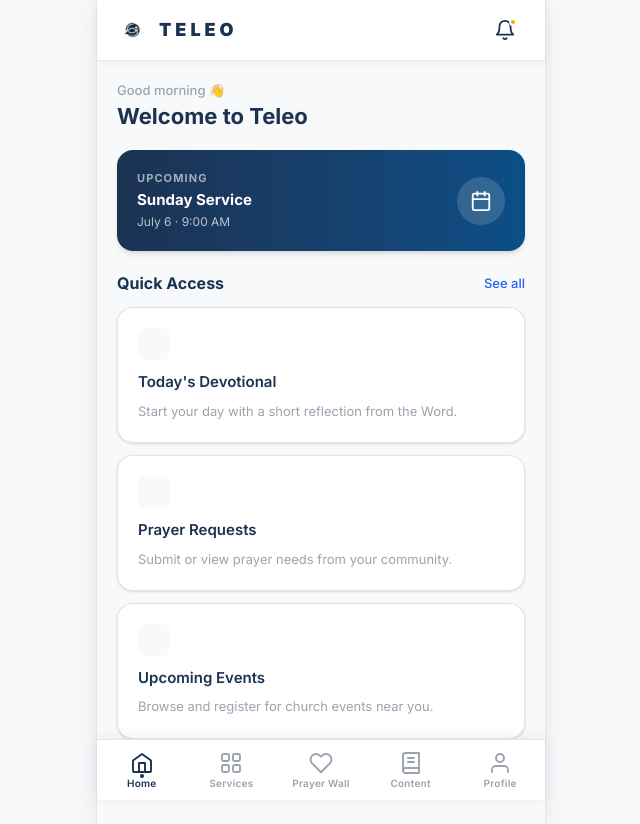
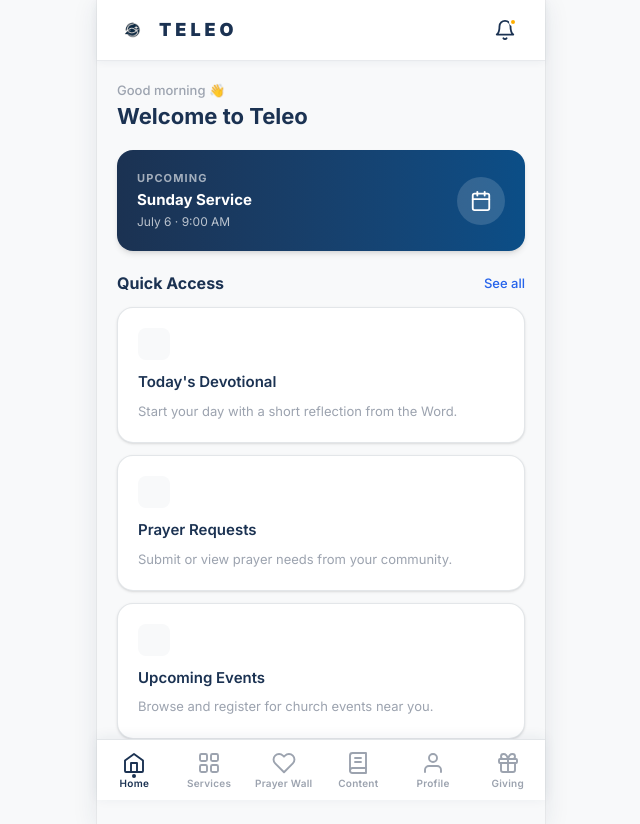
Before and after one commit to Alphaexplora-Church/teleo-website, a React (Vite) app: page /dashboard in a window 1280 px wide. Shown: the whole page, without its empty margins (319-959 px from the left). Built offline with nearby package versions, Linux system fonts and the light colour scheme.

Commit message:
Add Giving feature tab
Add a new Giving tab to the navigation system. Includes a GivingView component with placeholder content, a custom GivingIcon for the bottom navigation bar, and updates to the navigation type definitions and configuration to register the new tab.

```diff
--- /dev/null
+++ b/src/features/giving/views/GivingView.tsx
@@ -0,0 +1,12 @@
+import React from 'react';
+
+const GivingView: React.FC = () => {
+  return (
+    <div className="p-5 flex flex-col items-center justify-center min-h-[50vh] text-center">
+      <h1 className="text-2xl font-bold text-navy mb-2">Giving</h1>
+      <p className="text-gray-500">The giving feature is coming soon.</p>
+    </div>
+  );
+};
+
+export default GivingView;
--- a/src/features/shell/views/AppShell.tsx
+++ b/src/features/shell/views/AppShell.tsx
@@ -15,6 +15,7 @@
 import PrayerWallView from '../../prayer-wall/views/PrayerWallView';
 import ContentView from '../../content/views/ContentView';
 import ProfileView from '../../profile/views/ProfileView';
+import GivingView from '../../giving/views/GivingView';
 
 // ── Tab page registry ─────────────────────────────────────────
 const TAB_PAGES: Record<DashboardTab, React.FC> = {
@@ -23,6 +24,7 @@
   'prayer-wall': PrayerWallView,
   'content': ContentView,
   'profile': ProfileView,
+  'giving': GivingView,
 };
 
 // ── Notification bell icon ────────────────────────────────────
--- a/src/shared/components/BottomNavBar.tsx
+++ b/src/shared/components/BottomNavBar.tsx
@@ -50,12 +50,23 @@
   </svg>
 );
 
+const GivingIcon: React.FC<{ active: boolean }> = ({ active }) => (
+  <svg width="24" height="24" viewBox="0 0 24 24" fill="none" aria-hidden="true"
+    stroke={active ? '#1B3252' : '#9ca3af'} strokeWidth="1.9" strokeLinecap="round" strokeLinejoin="round">
+    <rect x="3" y="8" width="18" height="4" rx="1" />
+    <path d="M12 8v13" />
+    <path d="M19 12v7a2 2 0 0 1-2 2H7a2 2 0 0 1-2-2v-7" />
+    <path d="M7.5 8a2.5 2.5 0 0 1 0-5A4.8 8 0 0 1 12 8a4.8 8 0 0 1 4.5-5 2.5 2.5 0 0 1 0 5" />
+  </svg>
+);
+
 const ICON_MAP: Record<DashboardTab, React.FC<{ active: boolean }>> = {
   'home': HomeIcon,
   'services': ServicesIcon,
   'prayer-wall': PrayerWallIcon,
   'content': ContentIcon,
   'profile': ProfileIcon,
+  'giving': GivingIcon,
 };
 
 // ── Props ─────────────────────────────────────────────────────
--- a/src/shared/models/navigationTypes.ts
+++ b/src/shared/models/navigationTypes.ts
@@ -3,7 +3,7 @@
 // Imported by BottomNavBar and useDashboardViewModel — NO React, hooks, or JSX.
 
 // ── Tab identifier union ──────────────────────────────────────
-export type DashboardTab = 'home' | 'services' | 'prayer-wall' | 'content' | 'profile';
+export type DashboardTab = 'home' | 'services' | 'prayer-wall' | 'content' | 'profile' | 'giving';
 
 // ── Navigation tab config (id + display label) ────────────────
 export interface NavTabConfig {
@@ -17,4 +17,5 @@
   { id: 'prayer-wall', label: 'Prayer Wall' },
   { id: 'content', label: 'Content' },
   { id: 'profile', label: 'Profile' },
+  { id: 'giving', label: 'Giving' },
 ];
```
